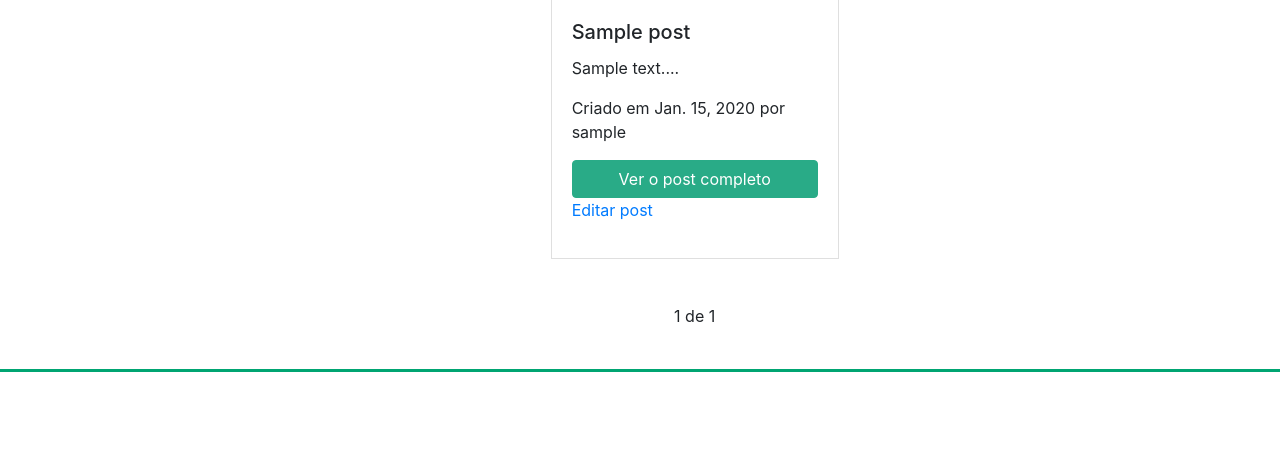
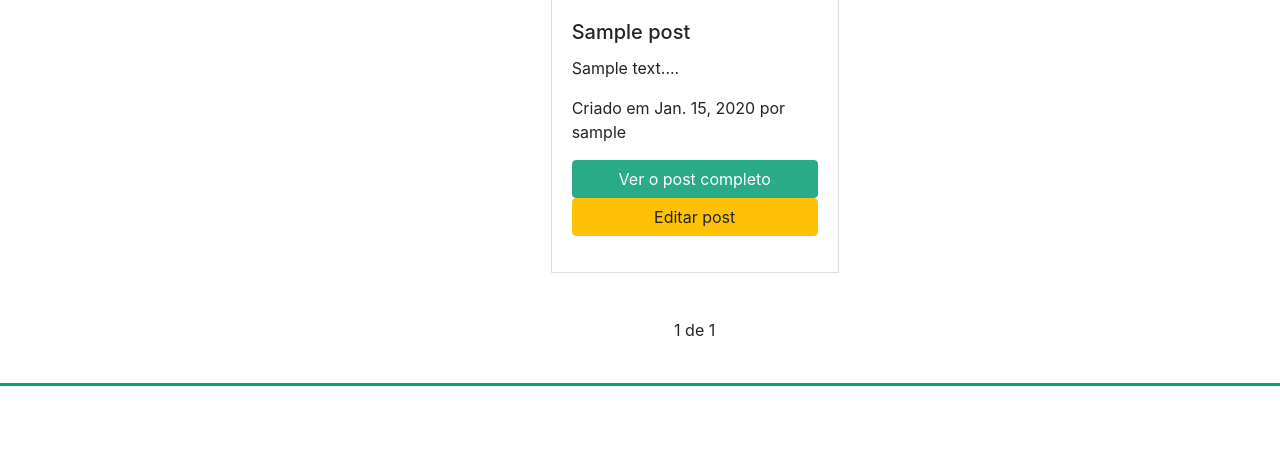
Before and after one commit to Arthur994/Django, a Django app: page / in a window 1280 px wide. Shown: the part 472-948 px from the top of the page. Run offline with Django 3.2, Linux system fonts and the light colour scheme; a user stored in the database is signed in; tables that the repository leaves empty hold one stand-in row (values such as "Sample post"); some libraries are stand-ins or nearby versions.

Commit message:
mudanças visuais

```diff
--- a/blog/static/css/styles.css
+++ b/blog/static/css/styles.css
@@ -42,6 +42,13 @@
 .card .btn-primary {
 	background-color: #29AB87;
 	border-color: #29AB87;
+}
+
+.card .btn-warning {
+    color: #212529;
+    background-color: #ffc107;
+    border-color: #ffc107;
+    display: block;
 }
 
 .card .btn-primary:hover {
--- a/blog/templates/blog/post_list.html
+++ b/blog/templates/blog/post_list.html
@@ -19,7 +19,7 @@
                         <p>Criado em {{ post.created_at }} por {{ post.author }}</p>
                         <a href="{% url 'blog:post_detail' post.slug %}" class="btn btn-primary">Ver o post completo</a>
                         {% if user.is_authenticated %}
-                        <p><a href="{% url 'blog:post_update' post.id %}">Editar post</a></p>
+                        <p><a href="{% url 'blog:post_update' post.id %}" class="btn btn-warning">Editar post</a></p>
                         {% endif %}
                     </div>
                 </div>
```
